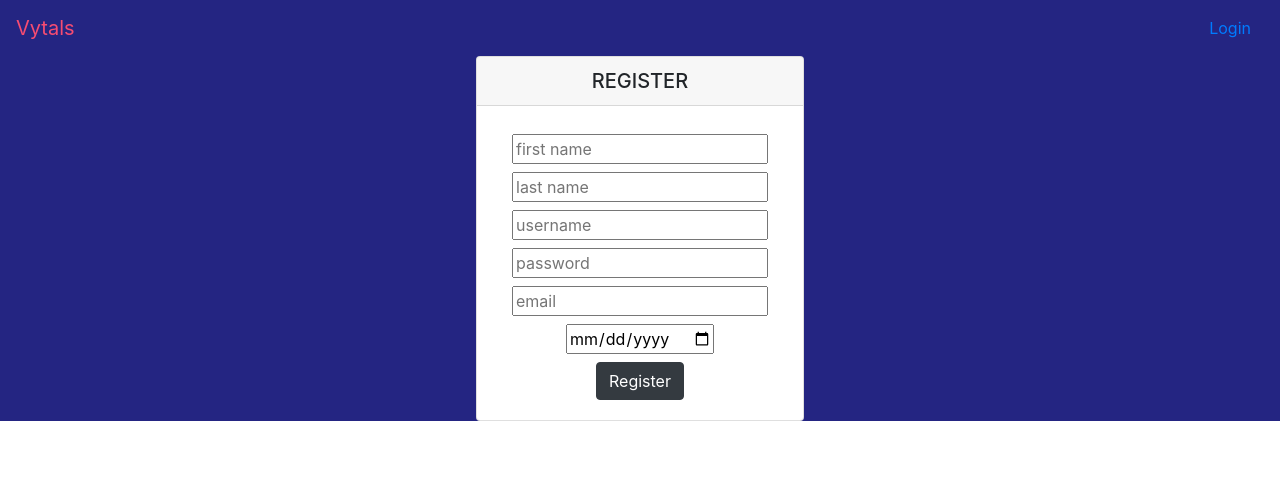
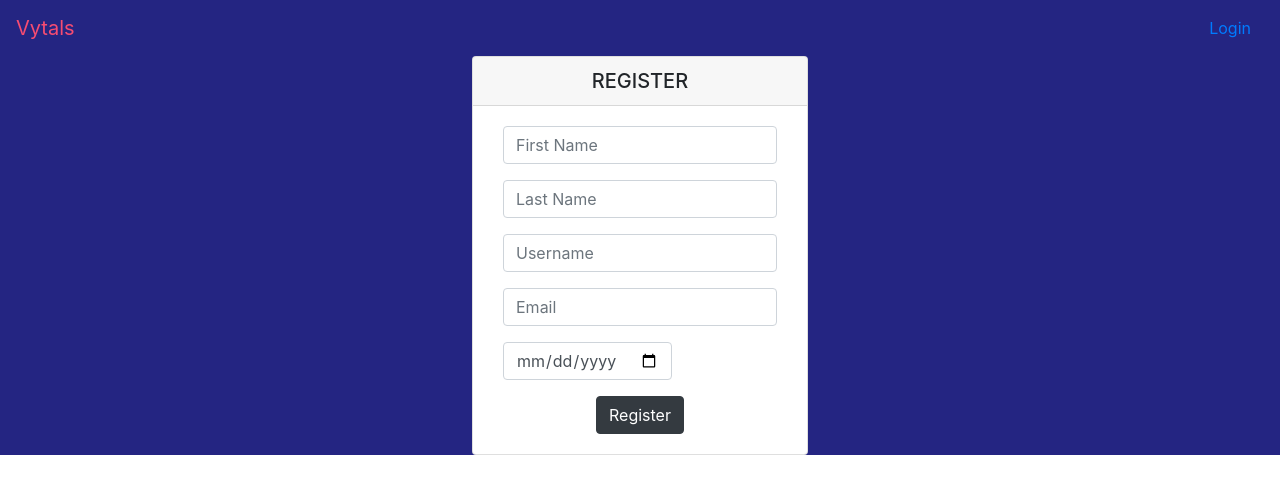
Before and after one commit to brianthf/vytals-frontend, a React (Create React App) app: page / in a window 1280 px wide. Shown: the top 494 px of the page. Built offline with nearby package versions, Linux system fonts and the light colour scheme.

Commit message:
fix forms

```diff
--- a/src/components/Forms/Input/ActivityForm.js
+++ b/src/components/Forms/Input/ActivityForm.js
@@ -1,6 +1,6 @@
 import React from "react";
-import { Formik, Form, Field } from "formik";
-import { Button, Col, Container, Row } from "react-bootstrap";
+import { Formik, Field } from "formik";
+import { Button, Col, Container, Row, Form } from "react-bootstrap";
 import { RegisterSchema } from "./validation";
 
 export default function ActivityForm() {
@@ -19,9 +19,9 @@ export default function ActivityForm() {
         actions.setSubmitting(false);
       }}
     >
-      {({ errors, touched }) => (
+      {({ errors, touched, handleSubmit }) => (
         <Container fluid style={{ textAlign: "center" }}>
-          <Form>
+          <Form noValidate onSubmit={handleSubmit}>
             <Row className="mt-2">
               <Col>
                 <Field name="type" placeholder="type" type="text" id="type" />
--- a/src/components/Forms/Input/LoginForm.js
+++ b/src/components/Forms/Input/LoginForm.js
@@ -1,6 +1,6 @@
 import React from "react";
-import { Formik, Form, Field } from "formik";
-import { Button, Col, Container, Row } from "react-bootstrap";
+import { Formik } from "formik";
+import { Button, Container, Form } from "react-bootstrap";
 import { LoginSchema } from "./validation";
 
 export default function LoginForm({ login, history }) {
@@ -10,7 +10,6 @@ export default function LoginForm({ login, history }) {
         username: "",
         password: "",
       }}
-      validateOnChange={true}
       validationSchema={LoginSchema}
       onSubmit={(values, actions) => {
         login(values)
@@ -24,42 +23,57 @@ export default function LoginForm({ login, history }) {
           });
       }}
     >
-      {({ errors, touched }) => (
+      {({
+        errors,
+        touched,
+        values,
+        handleSubmit,
+        handleChange,
+        handleBlur,
+      }) => (
         <Container fluid style={{ textAlign: "center" }}>
-          <Form>
-            <Row className="mt-2">
-              <Col>
-                <Field
+          <Form noValidate onSubmit={handleSubmit}>
+            <Form.Row>
+              <Form.Group controlId="formGroupUsername">
+                <Form.Control
+                  type="text"
                   name="username"
+                  value={values.username}
+                  onChange={handleChange}
+                  onBlur={handleBlur}
                   placeholder="username"
-                  type="text"
-                  id="username"
+                  isValid={touched.username && !errors.username}
+                  isInvalid={!!errors.username}
                 />
                 {touched.username && errors.username ? (
-                  <div className="error">{errors.username}</div>
+                  <Form.Control.Feedback type="invalid">
+                    {errors.username}
+                  </Form.Control.Feedback>
                 ) : null}
-              </Col>
-            </Row>
-            <Row className="mt-2">
-              <Col>
-                <Field
+              </Form.Group>
+            </Form.Row>
+            <Form.Row>
+              <Form.Group controlId="formGroupPassword">
+                <Form.Control
+                  type="password"
                   name="password"
+                  value={values.password}
+                  onBlur={handleBlur}
+                  onChange={handleChange}
                   placeholder="password"
-                  type="password"
-                  id="password"
+                  isValid={touched.password && !errors.password}
+                  isInvalid={!!errors.password}
                 />
                 {touched.password && errors.password ? (
-                  <div className="error">{errors.password}</div>
+                  <Form.Control.Feedback type="invalid">
+                    {errors.password}
+                  </Form.Control.Feedback>
                 ) : null}
-              </Col>
-            </Row>
-            <Row className="mt-2">
-              <Col>
+              </Form.Group>
+            </Form.Row>
                 <Button type="submit" variant="dark">
                   Login
                 </Button>
-              </Col>
-            </Row>
           </Form>
         </Container>
       )}
--- a/src/components/Forms/Input/RegisterForm.js
+++ b/src/components/Forms/Input/RegisterForm.js
@@ -1,6 +1,6 @@
 import React from "react";
-import { Formik, Form, Field } from "formik";
-import { Button, Col, Container, Row } from "react-bootstrap";
+import { Formik } from "formik";
+import { Button, Container, Form } from "react-bootstrap";
 import { RegisterSchema } from "./validation";
 
 export default function RegisterForm({ register, history }) {
@@ -18,7 +18,7 @@ export default function RegisterForm({ register, history }) {
       validateOnChange={true}
       validationSchema={RegisterSchema}
       onSubmit={(values, actions) => {
-        console.log("ITWORKS");
+        console.log(values);
         register(values)
           .then(() => {
             actions.setSubmitting(false);
@@ -30,94 +30,108 @@ export default function RegisterForm({ register, history }) {
           });
       }}
     >
-      {({ errors, touched }) => (
+      {({
+        errors,
+        touched,
+        values,
+        handleBlur,
+        handleChange,
+        handleSubmit,
+      }) => (
         <Container fluid style={{ textAlign: "center" }}>
-          <Form>
-            <Row className="mt-2">
-              <Col>
-                <Field
+          <Form noValidate onSubmit={handleSubmit}>
+            <Form.Row>
+              <Form.Group controlId="formGroupFirstName">
+                <Form.Control
+                  type="text"
                   name="firstName"
-                  placeholder="first name"
+                  placeholder="First Name"
+                  value={values.firstName}
+                  onChange={handleChange}
+                  onBlur={handleBlur}
+                  isValid={touched.firstName && !errors.firstName}
+                />
+              </Form.Group>
+              {touched.firstName && errors.firstName ? (
+                <Form.Control.Feedback type="invalid">
+                  {errors.firstName}
+                </Form.Control.Feedback>
+              ) : null}
+            </Form.Row>
+            <Form.Row>
+              <Form.Group controlId="formGroupLastName">
+                <Form.Control
                   type="text"
-                  id="firstName"
+                  name="lastName"
+                  placeholder="Last Name"
+                  value={values.lastName}
+                  onChange={handleChange}
+                  onBlur={handleBlur}
+                  isValid={touched.lastName && !errors.lastName}
                 />
-                {touched.firstName && errors.firstName ? (
-                  <div className="error">{errors.firstName}</div>
+              </Form.Group>
+              {touched.lastName && errors.lastName ? (
+                <Form.Control.Feedback type="invalid">
+                  {errors.lastName}
+                </Form.Control.Feedback>
               ) : null}
-              </Col>
-            </Row>
-            <Row className="mt-2">
-              <Col>
-                <Field
-                  name="lastName"
-                  placeholder="last name"
+            </Form.Row>
+            <Form.Row>
+              <Form.Group controlId="formGroupUsername">
+                <Form.Control
                   type="text"
-                  id="lastName"
+                  name="username"
+                  placeholder="Username"
+                  value={values.username}
+                  onChange={handleChange}
+                  onBlur={handleBlur}
+                  isValid={touched.username && !errors.username}
                 />
-                {touched.lastName && errors.lastName ? (
-                  <div className="error">{errors.lastName}</div>
+              </Form.Group>
+              {touched.username && errors.username ? (
+                <Form.Control.Feedback type="invalid">
+                  {errors.username}
+                </Form.Control.Feedback>
               ) : null}
-              </Col>
-            </Row>
-            <Row className="mt-2">
-              <Col>
-                <Field
-                  name="username"
-                  placeholder="username"
-                  type="username"
-                  id="username"
+            </Form.Row>
+            <Form.Row>
+              <Form.Group controlId="formGroupEmail">
+                <Form.Control
+                  type="text"
+                  name="email"
+                  placeholder="Email"
+                  value={values.email}
+                  onChange={handleChange}
+                  onBlur={handleBlur}
+                  isValid={touched.email && !errors.email}
                 />
-                {touched.username && errors.username ? (
-                  <div className="error">{errors.username}</div>
+              </Form.Group>
+              {touched.email && errors.email ? (
+                <Form.Control.Feedback type="invalid">
+                  {errors.email}
+                </Form.Control.Feedback>
               ) : null}
-              </Col>
-            </Row>
-            <Row className="mt-2">
-              <Col>
-                <Field
-                  name="password"
-                  placeholder="password"
-                  type="password"
-                  id="password"
+            </Form.Row>
+            <Form.Row>
+              <Form.Group controlId="formGroupBirthdate">
+                <Form.Control
+                  type="date"
+                  name="birthDate"
+                  value={values.birthDate}
+                  onChange={handleChange}
+                  onBlur={handleBlur}
+                  isValid={touched.birthDate && !errors.birthDate}
                 />
-                {touched.password && errors.password ? (
-                  <div className="error">{errors.password}</div>
+              </Form.Group>
+              {touched.birthDate && errors.birthDate ? (
+                <Form.Control.Feedback type="invalid">
+                  {errors.birthDate}
+                </Form.Control.Feedback>
               ) : null}
-              </Col>
-            </Row>
-            <Row className="mt-2">
-              <Col>
-                <Field
-                  name="email"
-                  placeholder="email"
-                  type="email"
-                  id="email"
-                />
-                {touched.email && errors.email ? (
-                  <div className="error">{errors.email}</div>
-                ) : null}
-              </Col>
-            </Row>
-            <Row className="mt-2">
-              <Col>
-                <Field
-                  name="birthDate"
-                  type="date"
-                  id="birthDate"
-                  min="2019-01-01T00:00"
-                />
-                {touched.birthDate && errors.birthDate ? (
-                  <div className="error">{errors.birthDate}</div>
-                ) : null}
-              </Col>
-            </Row>
-            <Row className="mt-2">
-              <Col>
+            </Form.Row>
             <Button type="submit" variant="dark">
               Register
             </Button>
-              </Col>
-            </Row>
           </Form>
         </Container>
       )}
--- a/src/components/Forms/index.js
+++ b/src/components/Forms/index.js
@@ -1,5 +1,5 @@
 import React from "react";
-import { Row, Tab, Tabs } from "react-bootstrap";
+import { Tab, Tabs } from "react-bootstrap";
 import { ActivityForm, ReadingForm } from "./Input";
 import "./style.css";
 
--- a/src/components/Forms/style.css
+++ b/src/components/Forms/style.css
@@ -0,0 +1,3 @@
+.form-group {
+    resize: none;
+}
```
Lines whose indentation alone changed are shown as unchanged.
